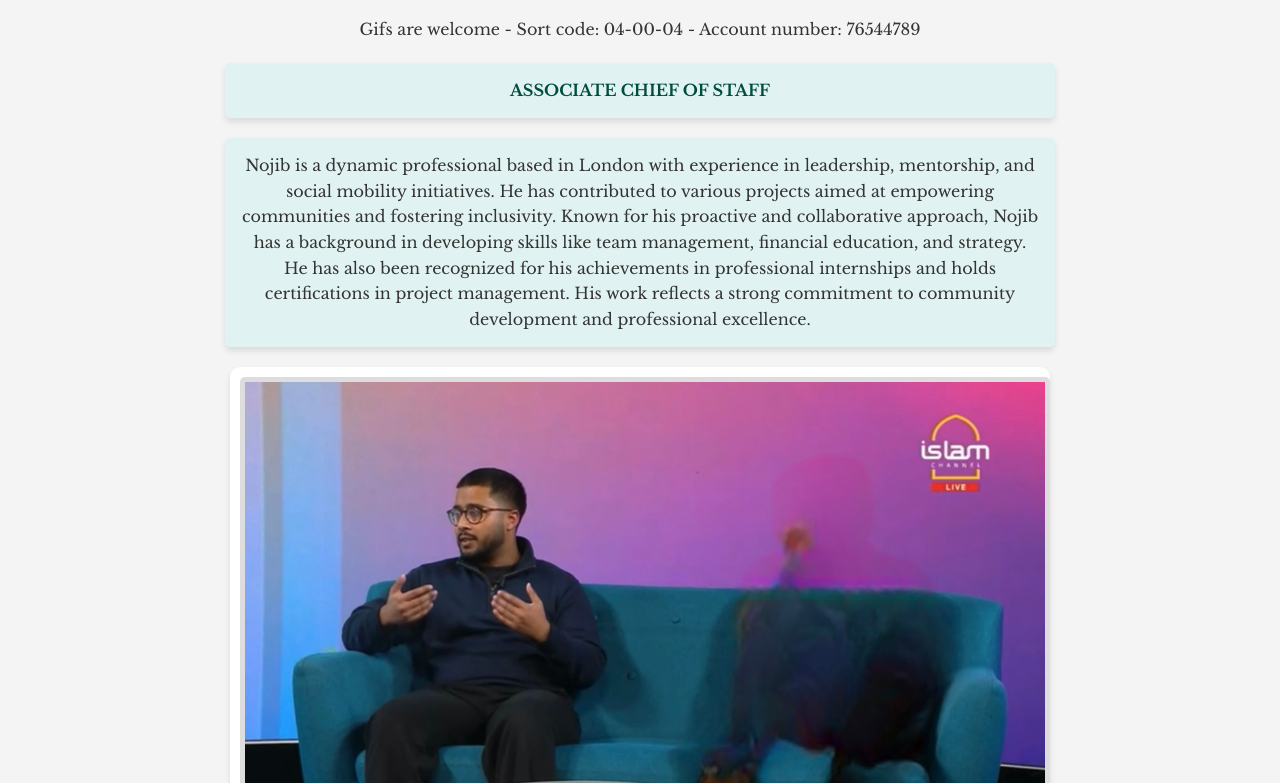
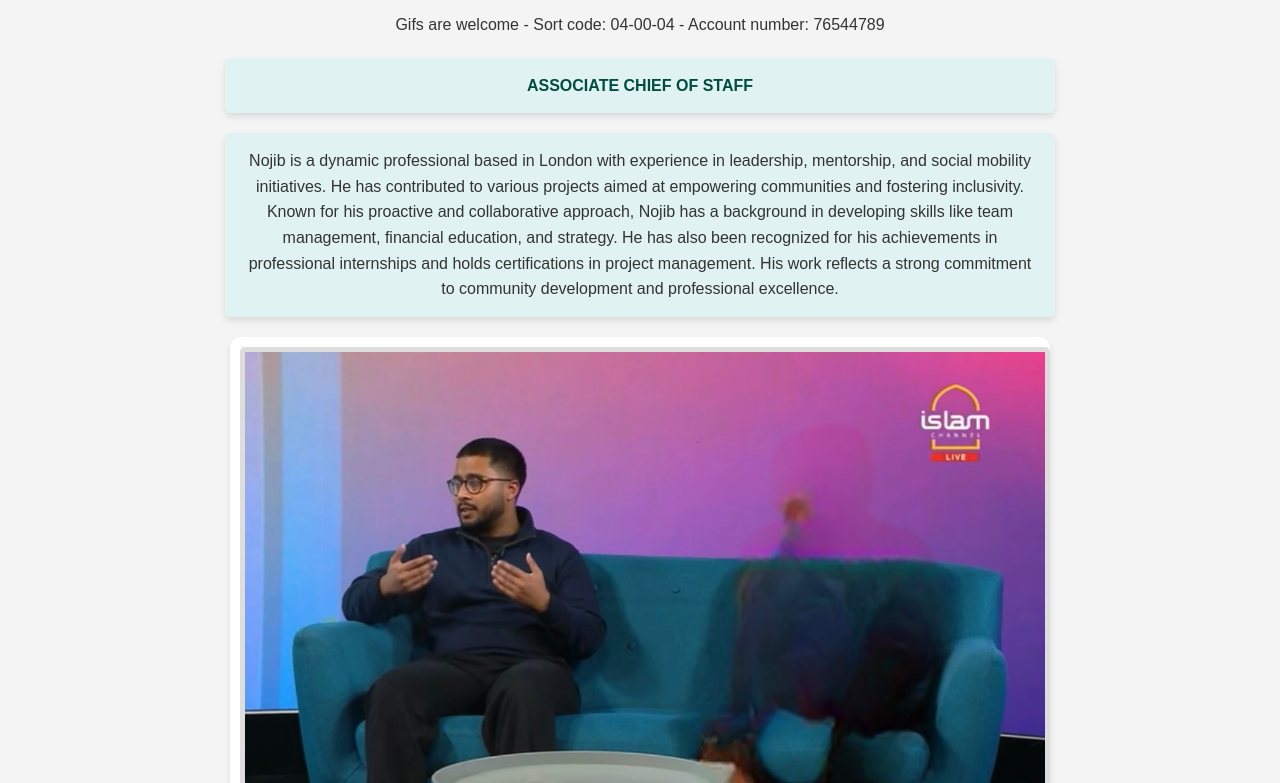
Before and after one commit to Fahim-c/najib, a plain HTML site: page index.html in a window 1280 px wide. Shown: the part 103-886 px from the top of the page. Drawn offline with nearby package versions, Linux system fonts and the light colour scheme.

Commit message:
Font update

```diff
--- a/style.css
+++ b/style.css
@@ -85,3 +85,7 @@ footer {
     bottom: 0;
     width: 100%;
 }
+
+* {
+    font-family: sans-serif, Verdana, Geneva, Tahoma, sans-serif, serif;
+}
```
